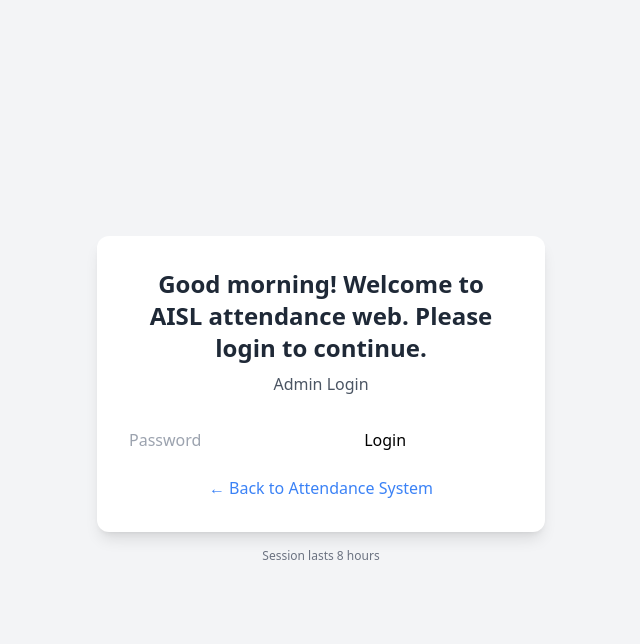
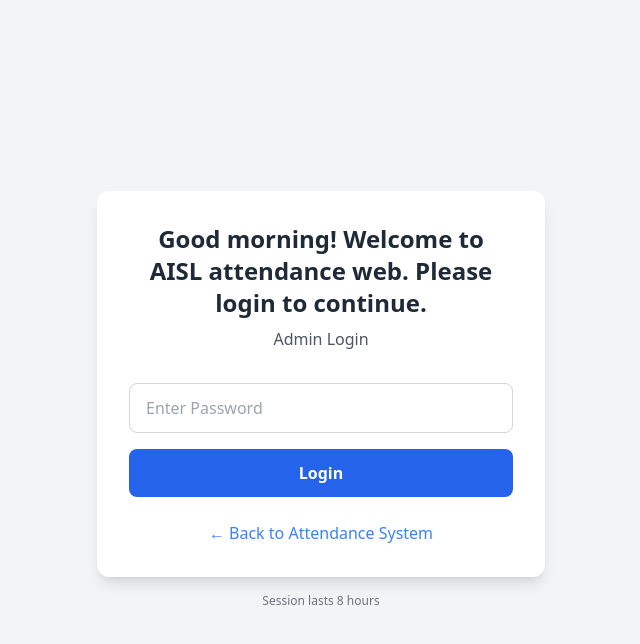
Before and after one commit to sew49/AISL-, a Flask app: page /admin-login in a window 1280 px wide. Shown: the top 644 px of the page, without its empty margins (319-959 px from the left). Run offline with Flask 3, Linux system fonts and the light colour scheme; some libraries are stand-ins or nearby versions.

```diff
--- a/attendance_system/templates/admin/admin_login.html
+++ b/attendance_system/templates/admin/admin_login.html
@@ -29,8 +29,15 @@
             {% endif %}
 
             <form action="/admin-login" method="POST">
-                <input type="password" name="employee_code" placeholder="Password">
-                <button type="submit">Login</button>
+                <input type="password"
+                       name="employee_code"
+                       placeholder="Enter Password"
+                       class="w-full px-4 py-3 border border-gray-300 rounded-lg focus:outline-none focus:ring-2 focus:ring-blue-500 focus:border-transparent mb-4"
+                       required>
+                <button type="submit"
+                        class="w-full bg-blue-600 hover:bg-blue-700 text-white font-semibold py-3 px-4 rounded-lg transition duration-200">
+                    Login
+                </button>
             </form>
 
             <div class="mt-6 text-center">
```
